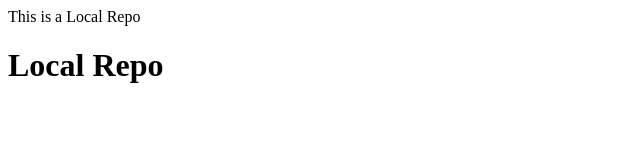
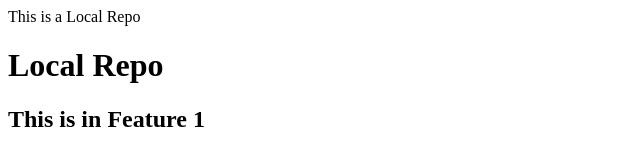
Before and after one commit to Mudasiriqbal-developer/LocalRepo, a plain HTML site: page index.html in a window 1280 px wide. Shown: the whole page, without its empty margins (0-640 px from the left). Drawn offline with Linux system fonts and the light colour scheme.

Commit message:
Add New in Feature1

```diff
--- a/index.html
+++ b/index.html
@@ -1,2 +1,3 @@
 <p>This is a Local Repo</p>
 <h1>Local Repo</h1>
+<h2>This is in Feature 1</h2>
```
